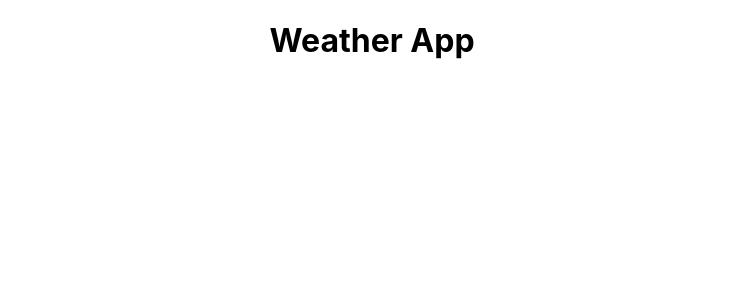
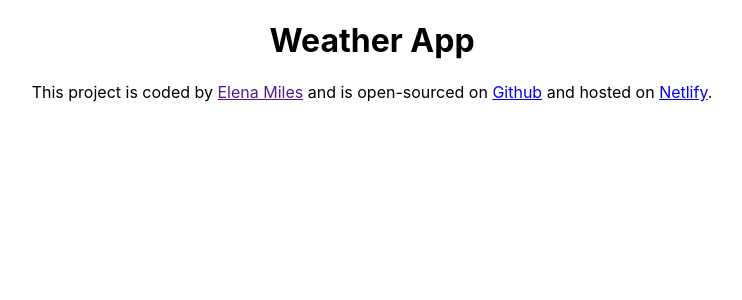
Before and after one commit to elena-miles/react-weather-app-em, a React (Create React App) app: page / in a window 1280 px wide. Shown: the top 300 px of the page, without its empty margins (268-1010 px from the left). Built offline with nearby package versions, Linux system fonts and the light colour scheme.

Commit message:
added git repo URL

```diff
--- a/src/App.js
+++ b/src/App.js
@@ -5,6 +5,9 @@ function App() {
   return (
     <div className="App">
     <h1>Weather App</h1>
+    <footer className="App-footer">
+    This project is coded by <a href='' target='_blank'>Elena Miles</a> and is open-sourced on{" "}<a href='https://github.com/elena-miles/react-weather-app-em' target='_blank'>Github</a> and hosted on {" "}<a href='https://app.netlify.com/projects/react-weather-app-elena' target='_blank'>Netlify</a>.
+    </footer>
     </div>
   );
 }
```
